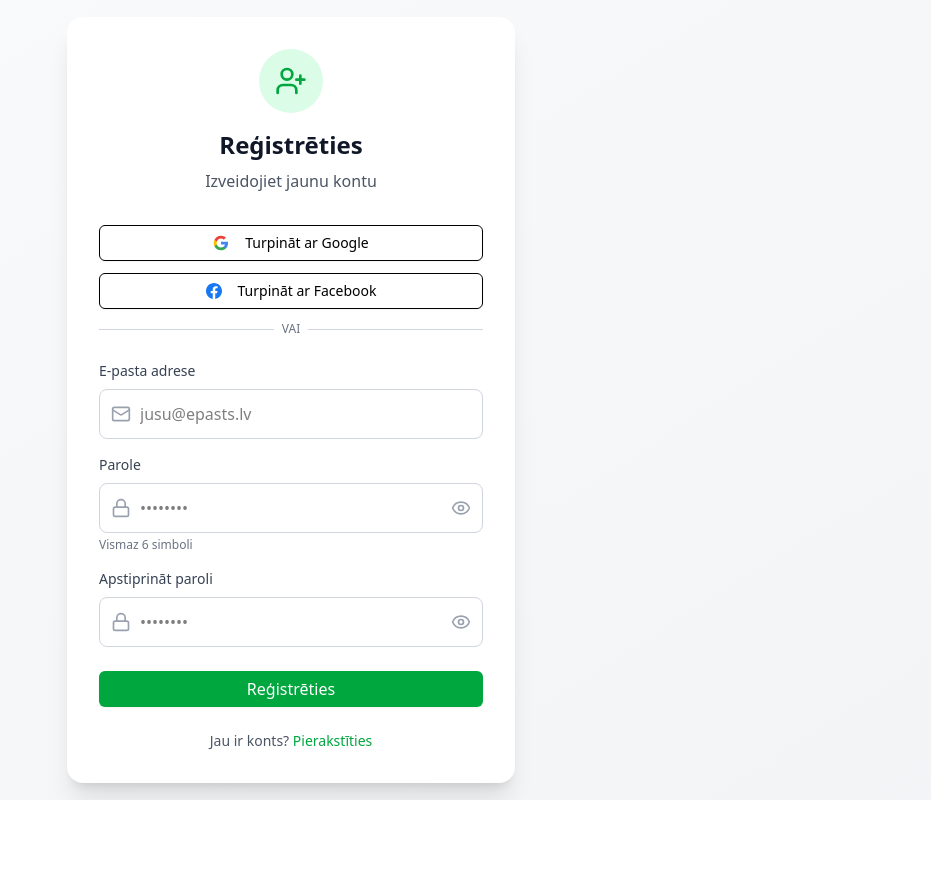
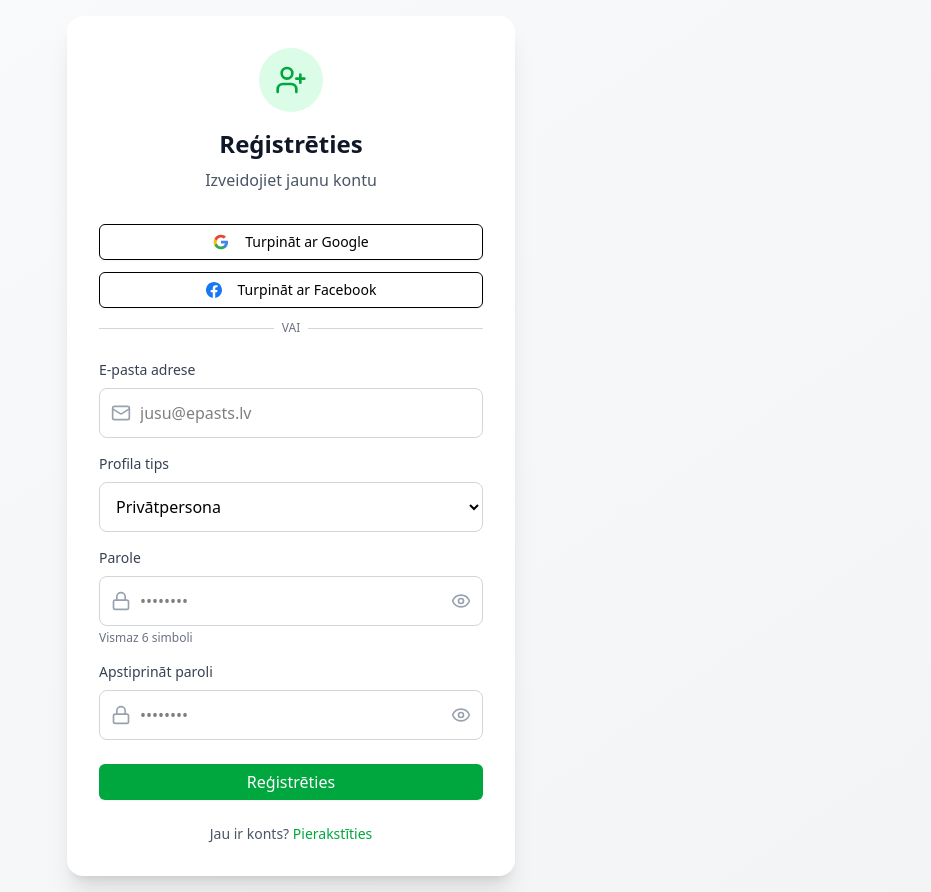
Before and after one commit to martasparks/NewOnlineStore, a Next.js app: page /auth/register in a window 1280 px wide. Shown: the whole page, without its empty margins (349-1280 px from the left). Before the commit the page ends 800 px from the top, so only its background shows below. Built offline with nearby package versions, Linux system fonts and the light colour scheme; no server answers.

Commit message:
31.07.2025

```diff
--- /dev/null
+++ b/src/app/api/profile/create/route.ts
@@ -0,0 +1,23 @@
+import { createClient } from '../../../../../lib/supabase/server'
+import { NextResponse } from 'next/server'
+
+export async function POST(req: Request) {
+  const { personType } = await req.json()
+  const supabase = await createClient()
+
+  const { data: { user }, error: sessionError } = await supabase.auth.getUser()
+  if (sessionError || !user) {
+    return NextResponse.json({ error: 'Nav lietotāja' }, { status: 401 })
+  }
+
+  const { error } = await supabase
+    .from('profiles')
+    .update({ person_type: personType })
+    .eq('id', user.id)
+
+  if (error) {
+    return NextResponse.json({ error: error.message }, { status: 500 })
+  }
+
+  return NextResponse.json({ success: true })
+}
--- a/src/app/auth/register/page.tsx
+++ b/src/app/auth/register/page.tsx
@@ -11,6 +11,7 @@ export default function RegisterPage() {
   const [email, setEmail] = useState('')
   const [password, setPassword] = useState('')
   const [confirmPassword, setConfirmPassword] = useState('')
+  const [personType, setPersonType] = useState<'private' | 'company'>('private')
   const [showPassword, setShowPassword] = useState(false)
   const [showConfirmPassword, setShowConfirmPassword] = useState(false)
   const [isLoading, setIsLoading] = useState(false)
@@ -30,7 +31,6 @@ export default function RegisterPage() {
     e.preventDefault()
     setPasswordError('')
 
-    // Validācija
     const passwordValidation = validatePassword(password)
     if (passwordValidation) {
       setPasswordError(passwordValidation)
@@ -44,10 +44,24 @@ export default function RegisterPage() {
 
     setIsLoading(true)
 
-    const { error } = await signUp(email, password)
+    const { error: signUpError } = await signUp(email, password)
 
-    if (!error) {
-      // Parādām ziņojumu par e-pasta apstiprinājumu
+    if (!signUpError) {
+      try {
+        await fetch('/api/profile/create', {
+          method: 'POST',
+          headers: {
+            'Content-Type': 'application/json'
+          },
+          body: JSON.stringify({
+            email,
+            personType
+          })
+        })
+      } catch (err) {
+        console.error('Neizdevās izveidot profilu:', err)
+      }
+
       router.push('/auth/verify-email')
     }
 
@@ -57,13 +71,11 @@ export default function RegisterPage() {
   const handleGoogleSignIn = async () => {
     setSocialLoading('google')
     await signInWithGoogle()
-    // Loading paliks aktīvs, jo notiek pāradresēšana
   }
 
   const handleFacebookSignIn = async () => {
     setSocialLoading('facebook')
     await signInWithFacebook()
-    // Loading paliks aktīvs, jo notiek pāradresēšana
   }
 
   return (
@@ -77,7 +89,6 @@ export default function RegisterPage() {
           <p className="text-gray-600">Izveidojiet jaunu kontu</p>
         </div>
 
-        {/* Sociālie login */}
         <div className="space-y-3 mb-6">
           <Button
             type="button"
@@ -90,10 +101,10 @@ export default function RegisterPage() {
               <div className="w-4 h-4 border-2 border-gray-400 border-t-transparent rounded-full animate-spin mr-2" />
             ) : (
               <svg className="w-4 h-4 mr-2" viewBox="0 0 24 24">
-                <path fill="#4285F4" d="M22.56 12.25c0-.78-.07-1.53-.2-2.25H12v4.26h5.92c-.26 1.37-1.04 2.53-2.21 3.31v2.77h3.57c2.08-1.92 3.28-4.74 3.28-8.09z"/>
-                <path fill="#34A853" d="M12 23c2.97 0 5.46-.98 7.28-2.66l-3.57-2.77c-.98.66-2.23 1.06-3.71 1.06-2.86 0-5.29-1.93-6.16-4.53H2.18v2.84C3.99 20.53 7.7 23 12 23z"/>
-                <path fill="#FBBC05" d="M5.84 14.09c-.22-.66-.35-1.36-.35-2.09s.13-1.43.35-2.09V7.07H2.18C1.43 8.55 1 10.22 1 12s.43 3.45 1.18 4.93l2.85-2.22.81-.62z"/>
-                <path fill="#EA4335" d="M12 5.38c1.62 0 3.06.56 4.21 1.64l3.15-3.15C17.45 2.09 14.97 1 12 1 7.7 1 3.99 3.47 2.18 7.07l3.66 2.84c.87-2.6 3.3-4.53 6.16-4.53z"/>
+                <path fill="#4285F4" d="M22.56 12.25c0-.78-.07-1.53-.2-2.25H12v4.26h5.92c-.26 1.37-1.04 2.53-2.21 3.31v2.77h3.57c2.08-1.92 3.28-4.74 3.28-8.09z" />
+                <path fill="#34A853" d="M12 23c2.97 0 5.46-.98 7.28-2.66l-3.57-2.77c-.98.66-2.23 1.06-3.71 1.06-2.86 0-5.29-1.93-6.16-4.53H2.18v2.84C3.99 20.53 7.7 23 12 23z" />
+                <path fill="#FBBC05" d="M5.84 14.09c-.22-.66-.35-1.36-.35-2.09s.13-1.43.35-2.09V7.07H2.18C1.43 8.55 1 10.22 1 12s.43 3.45 1.18 4.93l2.85-2.22.81-.62z" />
+                <path fill="#EA4335" d="M12 5.38c1.62 0 3.06.56 4.21 1.64l3.15-3.15C17.45 2.09 14.97 1 12 1 7.7 1 3.99 3.47 2.18 7.07l3.66 2.84c.87-2.6 3.3-4.53 6.16-4.53z" />
               </svg>
             )}
             Turpināt ar Google
@@ -110,7 +121,7 @@ export default function RegisterPage() {
               <div className="w-4 h-4 border-2 border-gray-400 border-t-transparent rounded-full animate-spin mr-2" />
             ) : (
               <svg className="w-4 h-4 mr-2" fill="#1877F2" viewBox="0 0 24 24">
-                <path d="M24 12.073c0-6.627-5.373-12-12-12s-12 5.373-12 12c0 5.99 4.388 10.954 10.125 11.854v-8.385H7.078v-3.47h3.047V9.43c0-3.007 1.792-4.669 4.533-4.669 1.312 0 2.686.235 2.686.235v2.953H15.83c-1.491 0-1.956.925-1.956 1.874v2.25h3.328l-.532 3.47h-2.796v8.385C19.612 23.027 24 18.062 24 12.073z"/>
+                <path d="M24 12.073c0-6.627-5.373-12-12-12s-12 5.373-12 12c0 5.99 4.388 10.954 10.125 11.854v-8.385H7.078v-3.47h3.047V9.43c0-3.007 1.792-4.669 4.533-4.669 1.312 0 2.686.235 2.686.235v2.953H15.83c-1.491 0-1.956.925-1.956 1.874v2.25h3.328l-.532 3.47h-2.796v8.385C19.612 23.027 24 18.062 24 12.073z" />
               </svg>
             )}
             Turpināt ar Facebook
@@ -144,6 +155,21 @@ export default function RegisterPage() {
                   required
                 />
               </div>
+            </div>
+
+            <div>
+              <label htmlFor="personType" className="block text-sm font-medium text-gray-700 mb-2">
+                Profila tips
+              </label>
+              <select
+                id="personType"
+                value={personType}
+                onChange={(e) => setPersonType(e.target.value as 'private' | 'company')}
+                className="w-full p-3 border border-gray-300 rounded-lg focus:ring-2 focus:ring-green-500 focus:border-transparent transition-all"
+              >
+                <option value="private">Privātpersona</option>
+                <option value="company">Juridiska persona</option>
+              </select>
             </div>
 
             <div>
@@ -222,10 +248,7 @@ export default function RegisterPage() {
           <div className="text-center">
             <div className="text-sm text-gray-600">
               Jau ir konts?{' '}
-              <Link
-                href="/auth/login"
-                className="text-green-600 hover:text-green-700 font-medium transition-colors"
-              >
+              <Link href="/auth/login" className="text-green-600 hover:text-green-700 font-medium transition-colors">
                 Pierakstīties
               </Link>
             </div>
```
Also changed, not shown: src/app/robots.txt (added).
